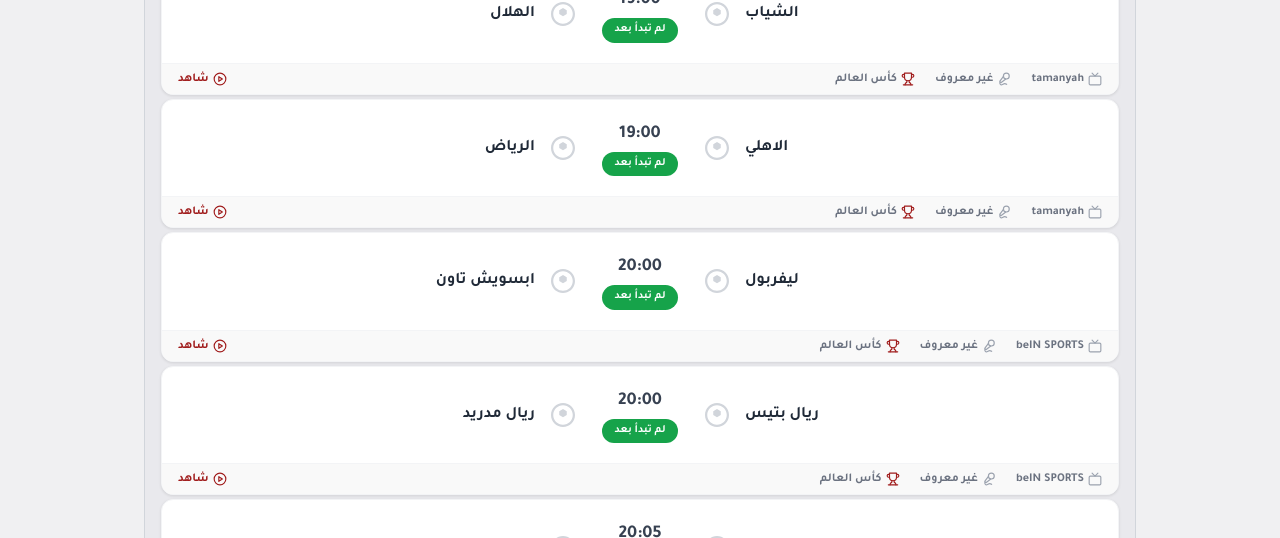
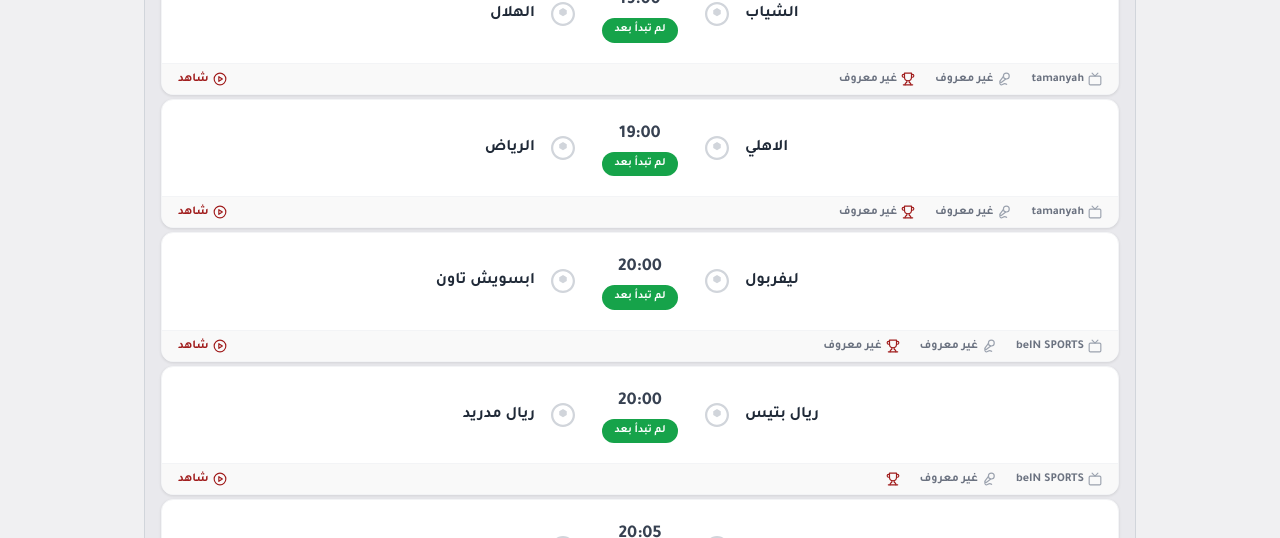
Before and after one commit to sakifooo/kora, a Next.js app: page / in a window 1280 px wide. Shown: the part 225-763 px from the top of the page. Built offline with nearby package versions, Linux system fonts and the light colour scheme.

Commit message:
Update page.tsx

```diff
--- a/src/app/page.tsx
+++ b/src/app/page.tsx
@@ -11,11 +11,11 @@
 export default function Home() {
 
   const matches = [
-    { teamA: "الشياب", teamB: "الهلال", scoreA: 0, scoreB: 0, time: "19:00", status: "upcoming", channel: "tamanyah", commentator: "غير معروف", league: "كأس العالم", href: "/live/1-vs-2" },
-    { teamA: "الاهلي", teamB: "الرياض", scoreA: 0, scoreB: 0, time: "19:00", status: "upcoming", channel: "tamanyah", commentator: "غير معروف", league: "كأس العالم", href: "/live/1-vs-2" },
-    { teamA: "ليفربول", teamB: "ابسويش تاون ", scoreA: 0, scoreB: 0, time: "20:00", status: "upcoming", channel: "beIN SPORTS ", commentator: "غير معروف", league: "كأس العالم", href: "/live/norway-vs-senigal" },
-    { teamA: "ريال بتيس", teamB: "ريال مدريد", scoreA: 0, scoreB: 0, time: "20:00", status: "upcoming", channel: "beIN SPORTS ", commentator: "غير معروف", league: "كأس العالم", href: "/live/egypt-vs-newzeland" },
-    { teamA: " موناكو", teamB: " بارسان جيرمان", scoreA: 0, scoreB: 0, time: "20:05", status: "upcoming", channel: "beIN SPORTS ", commentator: "غير معروف", league: "كأس العالم", href: "/live/egypt-vs-newzeland" },
+    { teamA: "الشياب", teamB: "الهلال", scoreA: 0, scoreB: 0, time: "19:00", status: "upcoming", channel: "tamanyah", commentator: "غير معروف", league: "", href: "/live/1-vs-2" },
+    { teamA: "الاهلي", teamB: "الرياض", scoreA: 0, scoreB: 0, time: "19:00", status: "upcoming", channel: "tamanyah", commentator: "غير معروف", league: "", href: "/live/1-vs-2" },
+    { teamA: "ليفربول", teamB: "ابسويش تاون ", scoreA: 0, scoreB: 0, time: "20:00", status: "upcoming", channel: "beIN SPORTS ", commentator: "غير معروف", league: "", href: "/live/norway-vs-senigal" },
+    { teamA: "ريال بتيس", teamB: "ريال مدريد", scoreA: 0, scoreB: 0, time: "20:00", status: "upcoming", channel: "beIN SPORTS ", commentator: "غير معروف", league: " ", href: "/live/egypt-vs-newzeland" },
+    { teamA: " موناكو", teamB: " بارسان جيرمان", scoreA: 0, scoreB: 0, time: "20:05", status: "upcoming", channel: "beIN SPORTS ", commentator: "غير معروف", league: " ", href: "/live/egypt-vs-newzeland" },
 
   ];
   const seoKeywords = [
```
